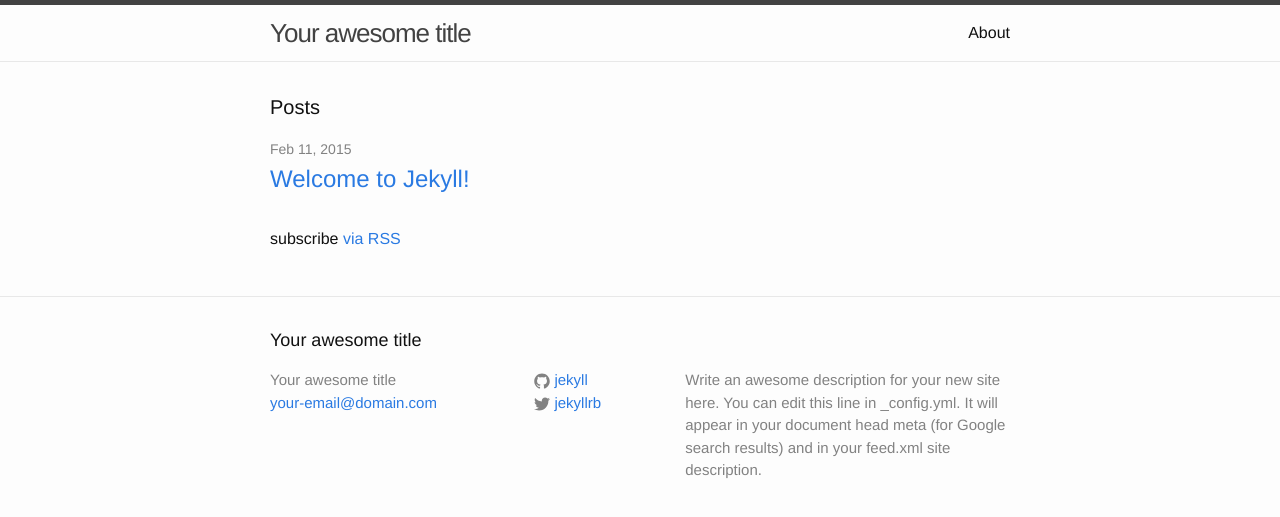
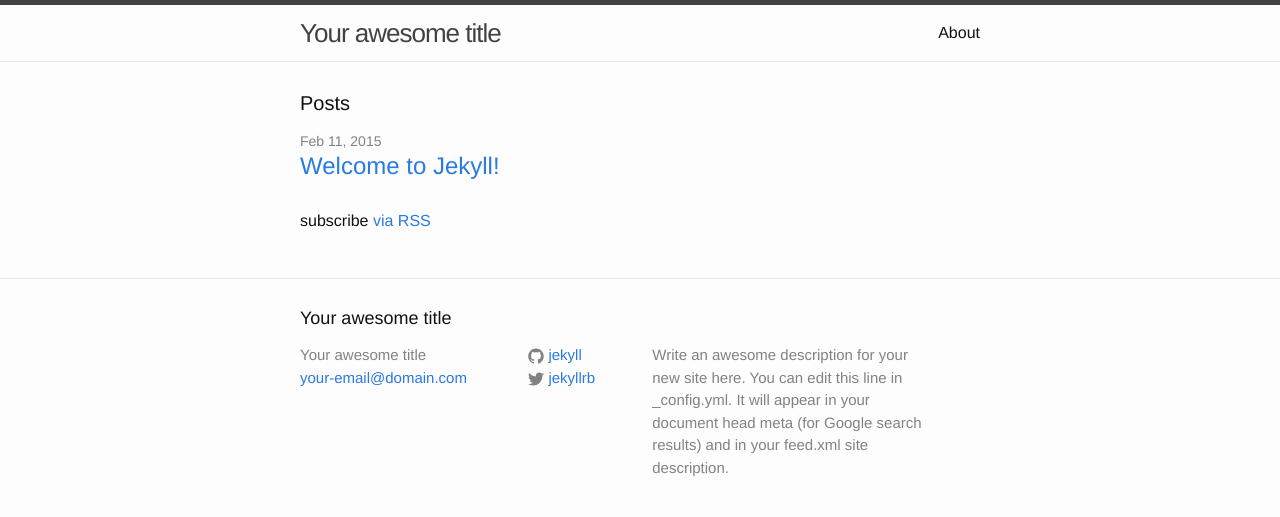
Before and after one commit to ecuk/ecuk.github.io, a Jekyll site: the page built from index.html, in a window 1280 px wide. Shown: the top 517 px of the page. Built offline with Jekyll 4.4.1, drawn with Linux system fonts in a browser that asks for light colours; nearby versions of some CDN libraries.

Commit message:
Add CDNs for Bootstrap and Font Awesome

```diff
--- a/_includes/head.html
+++ b/_includes/head.html
@@ -6,6 +6,10 @@
     <title>{% if page.title %}{{ page.title }}{% else %}{{ site.title }}{% endif %}</title>
     <meta name="description" content="{{ site.description }}">
 
+    <link rel="stylesheet" href="https://maxcdn.bootstrapcdn.com/bootstrap/3.3.2/css/bootstrap.min.css">
+    <link rel="stylesheet" href="https://maxcdn.bootstrapcdn.com/bootstrap/3.3.2/css/bootstrap-theme.min.css">
+    <script src="https://maxcdn.bootstrapcdn.com/bootstrap/3.3.2/js/bootstrap.min.js"></script>
+    <link rel="stylesheet" href="//maxcdn.bootstrapcdn.com/font-awesome/4.3.0/css/font-awesome.min.css">
     <link rel="stylesheet" href="{{ "/css/main.css" | prepend: site.baseurl }}">
     <link rel="canonical" href="{{ page.url | replace:'index.html','' | prepend: site.baseurl | prepend: site.url }}">
 </head>
```
